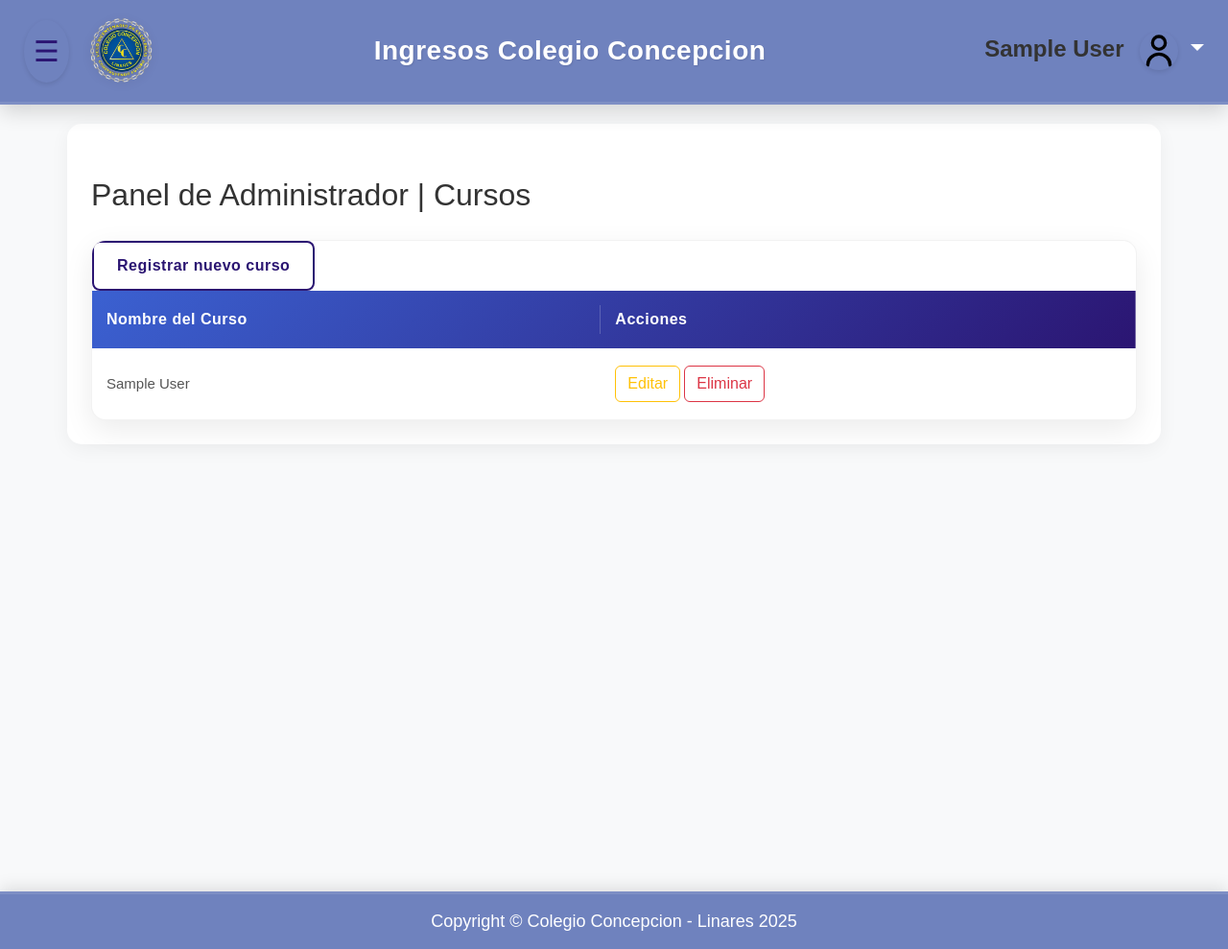
After one commit to Nordic2025/Sistema_CCL, a Django app: page /Modulo_admin/cursos/ in a window 1280 px wide. The commit adds this page. Shown: the whole page at 96% size. Run offline with Django 4.2, Linux system fonts and the light colour scheme; a user stored in the database is signed in; tables that the repository leaves empty hold one stand-in row (values such as "Sample post"); one stand-in notice (Sample message) is shown; some libraries are stand-ins or nearby versions.

Commit message:
CRUD cursos

```diff
--- a/Sistema_permisos/Modulo_admin/models.py
+++ b/Sistema_permisos/Modulo_admin/models.py
@@ -53,3 +53,28 @@ class Areas(models.Model):
 
     def __str__(self):
         return f"{self.encargado} - {self.nombre}"
+
+
+# Agregar al final del archivo
+
+class CursoManager(models.Manager):
+    def get_queryset(self):
+        # Excluir cursos marcados como eliminados
+        return super().get_queryset().filter(is_deleted=False)
+
+class Curso(models.Model):
+    nombre = models.CharField(max_length=50, verbose_name='Nombre del Curso')
+    is_deleted = models.BooleanField(default=False, verbose_name='Eliminado')
+    deleted_at = models.DateTimeField(null=True, blank=True, verbose_name='Fecha de eliminación')
+
+    # Managers
+    objects = CursoManager()  # Manager predeterminado que filtra cursos eliminados
+    all_objects = models.Manager()  # Manager para acceder a todos los cursos, incluso eliminados
+
+    class Meta:
+        verbose_name = 'Curso'
+        verbose_name_plural = 'Cursos'
+        ordering = ['nombre']
+
+    def __str__(self):
+        return self.nombre
--- /dev/null
+++ b/Sistema_permisos/Modulo_admin/templates/alumnos_folder/cursos_folder/cursos.html
@@ -0,0 +1,132 @@
+{% extends 'base_admin.html' %}
+
+{% load static %}
+
+{% block title %}Cursos{% endblock %}
+
+{% block content %}
+<div class="container main-content">
+    <h1 style="margin-top: 30px; font-size: 2rem;">Panel de Administrador | Cursos</h1>
+    <div class="row">
+      <div class="col-md-12">
+        <div class="tabla_global">
+          <button type="button" class="btn btn_general" data-bs-toggle="modal" data-bs-target="#agregarCursoModal">
+            Registrar nuevo curso
+          </button>
+          <table class="tabla_ancha">
+            <thead class="thead_custom">
+              <tr>
+                <th>Nombre del Curso</th>
+                <th>Acciones</th>
+              </tr>
+            </thead>
+            <tbody class="tbody_custom">
+              {% for curso in cursos %}
+              <tr>
+                <td>{{ curso.nombre }}</td>
+                <td>
+                  <button type="button" class="btn btn_editar btn-outline-warning"
+                          data-bs-toggle="modal"
+                          data-bs-target="#editarCursoModal{{ curso.id }}">
+                    Editar
+                  </button>
+                  <button type="button" class="btn btn_eliminar btn-outline-danger"
+                          onclick="confirmarEliminacion('{{ curso.id }}', '{{ curso.nombre }}')">
+                    Eliminar
+                  </button>
+                </td>
+              </tr>
+
+              <!-- Modal para Editar Curso -->
+              <div class="modal fade" id="editarCursoModal{{ curso.id }}" tabindex="-1" aria-labelledby="editarCursoModalLabel{{ curso.id }}" aria-hidden="true">
+                <div class="modal-dialog">
+                  <div class="modal-content">
+                    <div class="modal-header">
+                      <h5 class="modal-title" id="editarCursoModalLabel{{ curso.id }}">Editar Curso</h5>
+                      <button type="button" class="btn-close" data-bs-dismiss="modal" aria-label="Close"></button>
+                    </div>
+                    <div class="modal-body">
+                      <form method="POST" action="{% url 'Modulo_admin:editar_curso' curso.id %}">
+                        {% csrf_token %}
+                        <div class="mb-3">
+                          <label for="nombre{{ curso.id }}" class="form-label">Nombre del Curso</label>
+                          <input type="text" class="form-control" id="nombre{{ curso.id }}" name="nombre" value="{{ curso.nombre }}">
+                        </div>
+                        <div class="modal-footer">
+                          <button type="button" class="btn btn-secondary" data-bs-dismiss="modal">Cancelar</button>
+                          <button type="submit" class="btn btn-primary">Guardar Cambios</button>
+                        </div>
+                      </form>
+                    </div>
+                  </div>
+                </div>
+              </div>
+              {% empty %}
+              <tr>
+                <td colspan="2">No hay cursos registrados.</td>
+              </tr>
+              {% endfor %}
+            </tbody>
+          </table>
+        </div>
+      </div>
+    </div>
+  </div>
+
+
+  <!-- Modal para Agregar Curso -->
+  <div class="modal fade" id="agregarCursoModal" tabindex="-1" aria-labelledby="agregarCursoModalLabel" aria-hidden="true">
+    <div class="modal-dialog">
+      <div class="modal-content">
+        <div class="modal-header">
+          <h5 class="modal-title" id="agregarCursoModalLabel">Registrar nuevo Curso</h5>
+          <button type="button" class="btn-close" data-bs-dismiss="modal" aria-label="Close"></button>
+        </div>
+        <div class="modal-body">
+          <form method="POST" action="{% url 'Modulo_admin:agregar_curso' %}">
+            {% csrf_token %}
+            <div class="mb-3">
+              <label for="nombre" class="form-label">Nombre del Curso</label>
+              <input type="text" class="form-control" id="nombre" name="nombre" placeholder="Ej: 1° Básico A" required>
+            </div>
+            <div class="modal-footer">
+              <button type="button" class="btn btn-secondary" data-bs-dismiss="modal">Cancelar</button>
+              <button type="submit" class="btn btn-primary">Guardar Curso</button>
+            </div>
+          </form>
+        </div>
+      </div>
+    </div>
+  </div>
+
+  <!-- Script para SweetAlert -->
+  <script>
+    // Función para confirmar eliminación
+    function confirmarEliminacion(id, nombre) {
+      Swal.fire({
+        title: '¿Está seguro?',
+        text: `¿Desea eliminar el curso ${nombre}?`,
+        icon: 'warning',
+        showCancelButton: true,
+        confirmButtonColor: '#d33',
+        cancelButtonColor: '#3085d6',
+        confirmButtonText: 'Sí, eliminar',
+        cancelButtonText: 'Cancelar'
+      }).then((result) => {
+        if (result.isConfirmed) {
+          // Redirigir a la URL de eliminación con el ID correcto
+          window.location.href = "{% url 'Modulo_admin:eliminar_curso' 0 %}".replace('/0/', '/' + id + '/');
+        }
+      });
+    }
+  </script>
+
+  {% if messages %}
+      {% for message in messages %}
+    <script>
+      mensaje('{{ message.tags }}', '{{ message }}');
+    </script>
+      {% endfor %}
+  {% endif %}
+
+{% endblock %}
--- a/Sistema_permisos/Modulo_admin/templates/base_admin.html
+++ b/Sistema_permisos/Modulo_admin/templates/base_admin.html
@@ -146,7 +146,7 @@
                 <a href="#"><img src="{% static "icon/justificativo.svg" %}" alt="Logo de Tabla" class="menu_icono">Justificativos</a>
                 <a href="#"><img src="{% static "icon/alumnos.svg" %}" alt="Logo de Tabla" class="menu_icono">Alumnos</a>
                 <a href="#"><img src="{% static "icon/alumno_egresado.svg" %}" alt="Logo de Tabla" class="menu_icono">Egresados</a>
-                <a href="#"><img src="{% static "icon/cursos.svg" %}" alt="Logo de Tabla" class="menu_icono">Cursos</a>
+                <a href="{% url 'Modulo_admin:cursos'%}"><img src="{% static "icon/cursos.svg" %}" alt="Logo de Tabla" class="menu_icono">Cursos</a>
                 <a href="#"><img src="{% static "icon/inspector.svg" %}" alt="Logo de Tabla" class="menu_icono">Inspectores</a>
             </div>
         </div>
--- a/Sistema_permisos/Modulo_admin/urls.py
+++ b/Sistema_permisos/Modulo_admin/urls.py
@@ -30,4 +30,11 @@ urlpatterns = [
 
     path('cambiar_contraseña/<int:id>/', views.cambiar_password_view, name='cambiar_contraseña'),
 
+    #MODULO ALUMNOS / CURSOS
+
+    path('cursos/', views.cursos_view, name='cursos'),
+    path('agregar_curso/', views.registrar_curso_view, name='agregar_curso'),
+    path('editar_curso/<int:id>/', views.editar_curso_view, name='editar_curso'),
+    path('eliminar_curso/<int:id>/', views.eliminar_curso_view, name='eliminar_curso')
+
 ]
--- a/Sistema_permisos/Modulo_admin/views.py
+++ b/Sistema_permisos/Modulo_admin/views.py
@@ -2,8 +2,8 @@ from django.shortcuts import render, redirect, get_object_or_404
 from django.contrib.auth.decorators import login_required
 from django.contrib.auth import authenticate, login, logout
 from django.contrib import messages
-from .forms import AdministradorForm, AdministradorEditForm , AreasForm, CambiarPasswordForm
-from .models import Administrador, Areas
+from .forms import AdministradorForm, AdministradorEditForm , AreasForm, CambiarPasswordForm, CursoForm
+from .models import Administrador, Areas, Curso
 from Modulo_funcionarios.models import RegistroSalida
 from datetime import datetime, timedelta
 from django.utils import timezone
@@ -437,8 +437,55 @@ def exportar_permisos_pdf(request):
 
 
 
-
-
 def exportar_salidas_pdf(request):
     """Exporta la tabla de salidas activas como HTML con descarga automática"""
     return redirect('Modulo_admin:historial_salidas')
+
+#MODULO ALUMNO / CURSOS
+
+@login_required(login_url='Modulo_admin:login_admin')
+def cursos_view(request):
+    # objects ya filtra los cursos eliminados gracias al manager personalizado
+    cursos = Curso.objects.all()
+    return render(request, 'alumnos_folder/cursos_folder/cursos.html', {'cursos': cursos})
+
+@login_required(login_url='Modulo_admin:login_admin')
+def registrar_curso_view(request):
+    if request.method == 'POST':
+        form = CursoForm(request.POST)
+        if form.is_valid():
+            form.save()
+            messages.success(request, 'Curso registrado correctamente')
+            return redirect('Modulo_admin:cursos')
+        else:
+            for field, errors in form.errors.items():
+                for error in errors:
+                    messages.error(request, f'Error en {field}: {error}')
+    return redirect('Modulo_admin:cursos')
+
+@login_required(login_url='Modulo_admin:login_admin')
+def editar_curso_view(request, id):
+    curso = get_object_or_404(Curso, id=id)
+    if request.method == 'POST':
+        form = CursoForm(request.POST, instance=curso)
+        if form.is_valid():
+            form.save()
+            messages.success(request, 'Curso editado correctamente')
+        else:
+            for field, errors in form.errors.items():
+                for error in errors:
+                    messages.error(request, f'Error en {field}: {error}')
+    return redirect('Modulo_admin:cursos')
+
+@login_required(login_url='Modulo_admin:login_admin')
+def eliminar_curso_view(request, id):
+    # Usar all_objects para encontrar incluso cursos eliminados
+    curso = get_object_or_404(Curso.all_objects, id=id)
+
+    # Marcar como eliminado en lugar de eliminar físicamente
+    curso.is_deleted = True
+    curso.deleted_at = timezone.now()
+    curso.save()
+
+    messages.success(request, 'Curso eliminado correctamente')
+    return redirect('Modulo_admin:cursos')
```
Also changed, not shown: Sistema_permisos/Modulo_admin/forms.py (+11 -1 lines), Sistema_permisos/Modulo_admin/migrations/0006_curso.py (added).
